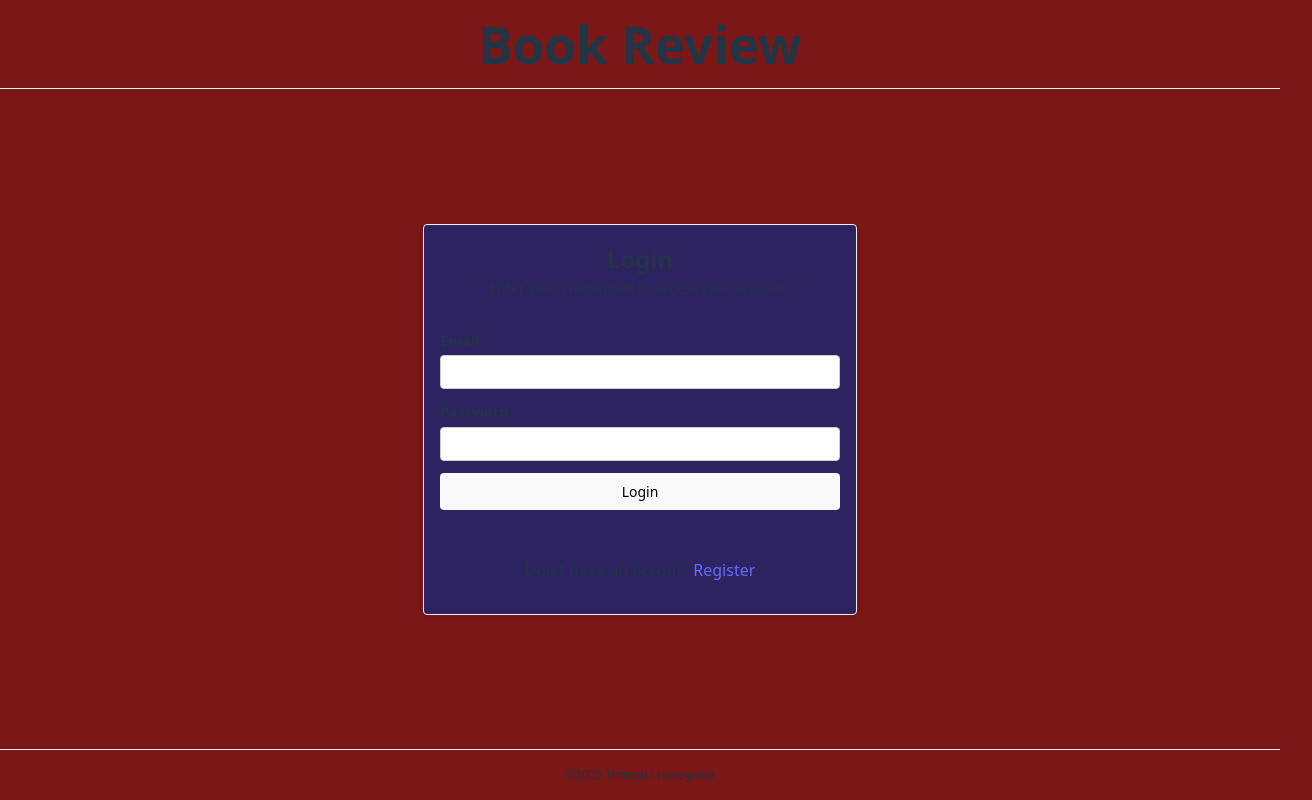
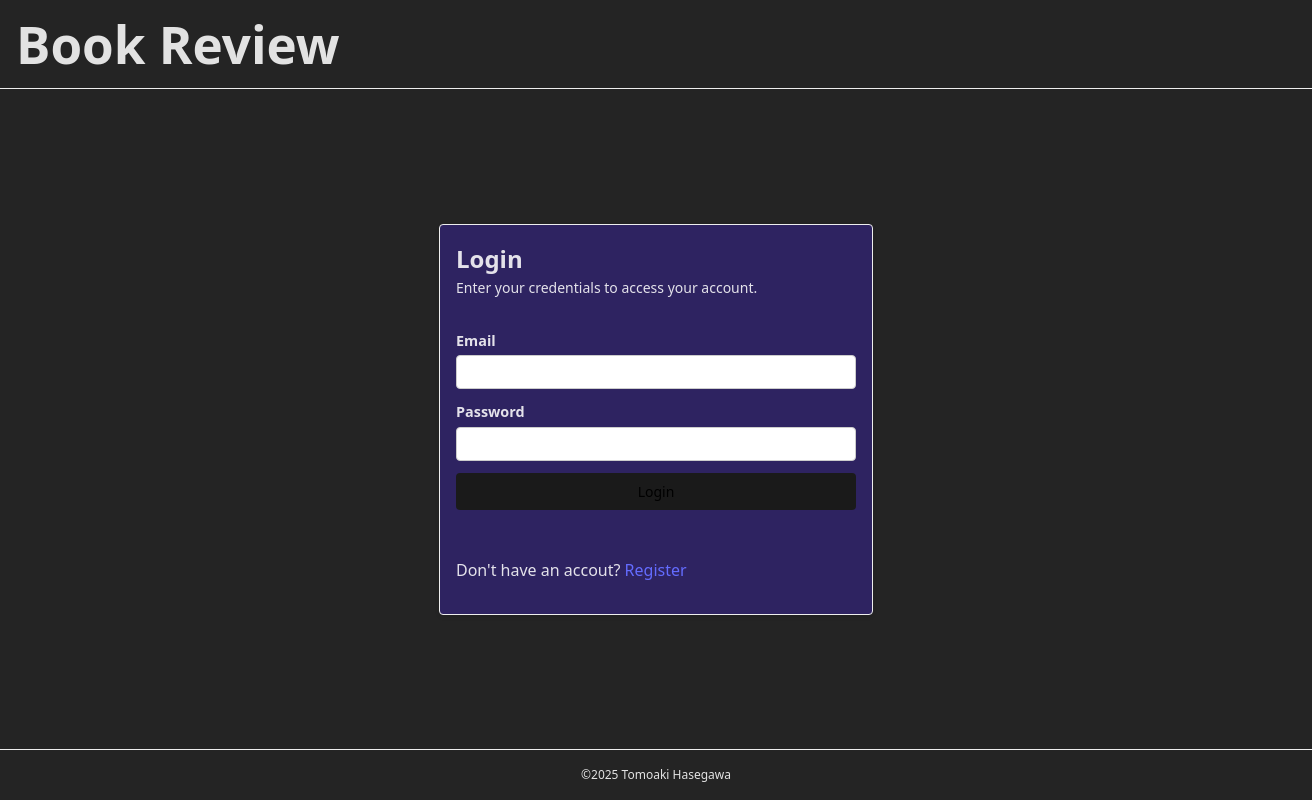
Before and after one commit to seicho811/my-book-review-app, a React (Vite) app: page /login in a window 1280 px wide. Shown: the whole page, 1312 px wide, since content can reach past the window. Built offline with nearby package versions, Linux system fonts and the light colour scheme.

Commit message:
feat: update layout and styling; enhance header user info display and restore user on mount

```diff
--- a/src/App.css
+++ b/src/App.css
@@ -1,5 +1,2 @@
 #root {
-  max-width: 1280px;
-  margin: 0 auto;
-  text-align: center;
 }
--- a/src/Layout.module.css
+++ b/src/Layout.module.css
@@ -2,5 +2,16 @@
   display: grid;
   grid-template-rows: auto 1fr auto;
   height: 100vh;
-  width: 100vw;
+  max-width: 100%;
 }
+
+.spacer {
+  height: 16px; /* Adjust the height as needed */
+}
+
+.content {
+  padding: 16px; /* Optional: Add some padding around the content */
+  overflow-y: auto; /* Optional: Enable vertical scrolling if content overflows */
+  width: 1280px;
+  margin: 0 auto;
+}
--- a/src/Layout.tsx
+++ b/src/Layout.tsx
@@ -8,7 +8,9 @@ export default function Layout() {
     <>
       <div className={style.layout}>
         <Header />
-        <Outlet />
+        <div className={style.content}>
+          <Outlet />
+        </div>
         <Footer />
       </div>
     </>
--- a/src/components/Header/Header.module.css
+++ b/src/components/Header/Header.module.css
@@ -1,6 +1,19 @@
+.header {
+  display: flex;
+  justify-content: space-between;
+  border-bottom: 1px solid #eee;
+}
+
 .heading {
   text-align: center;
   padding: 1rem;
   margin: 0;
-  border-bottom: 1px solid #eee;
 }
+
+.userInfo {
+  display: flex;
+  flex-direction: row;
+  align-items: center;
+  gap: 1rem;
+  padding-right: 1rem;
+}
--- a/src/components/Header/Header.tsx
+++ b/src/components/Header/Header.tsx
@@ -3,10 +3,12 @@ import { useAuth } from "../../contexts/AuthContext";
 export default function Header() {
   const { user, logout } = useAuth();
   return (
-    <header>
+    <header className={style.header}>
       <h1 className={style.heading}>Book Review</h1>
-      {user && user.name}
-      {user && <button onClick={logout}>Logout</button>}
+      <div className={style.userInfo}>
+        {user && <div>{user.name}</div>}
+        {user && <button onClick={logout}>Logout</button>}
+      </div>
     </header>
   );
 }
--- a/src/contexts/AuthContext.tsx
+++ b/src/contexts/AuthContext.tsx
@@ -1,4 +1,4 @@
-import { useState, createContext, useContext } from "react";
+import { useState, createContext, useContext, useEffect } from "react";
 import { login as loginApi, getUserInfo, signUp } from "../utils/api";
 import { useNavigate } from "react-router";
 
@@ -28,6 +28,30 @@ export function AuthProvider({ children }: { children: React.ReactNode }) {
   const [token, setToken] = useState<string | null>(() =>
     localStorage.getItem("token")
   );
+  // Restore user info on mount if token exists
+  useEffect(() => {
+    const storedToken = localStorage.getItem("token");
+    if (storedToken) {
+      // Try to restore user from localStorage first
+      const storedUserName = localStorage.getItem("userName");
+      if (storedUserName) {
+        setUser({ name: storedUserName });
+      } else {
+        // If user info is not in localStorage, fetch it from the API
+        getUserInfo(storedToken)
+          .then((userInfo) => {
+            setUser(userInfo);
+            localStorage.setItem("userName", userInfo.name);
+          })
+          .catch(() => {
+            // If fetching user info fails, clear auth data
+            setToken(null);
+            localStorage.removeItem("token");
+            localStorage.removeItem("userName");
+          });
+      }
+    }
+  }, []);
 
   const navigate = useNavigate();
 
@@ -38,6 +62,7 @@ export function AuthProvider({ children }: { children: React.ReactNode }) {
       setToken(token);
       setUser(userInfo);
       localStorage.setItem("token", token);
+      localStorage.setItem("user", JSON.stringify(userInfo));
     } catch {
       throw new Error(`Login failed`);
     }
@@ -51,6 +76,7 @@ export function AuthProvider({ children }: { children: React.ReactNode }) {
     setToken(null);
     setUser(null);
     localStorage.removeItem("token");
+    localStorage.removeItem("userName");
   }
 
   async function signUpAndLogin(name: string, email: string, password: string) {
@@ -60,6 +86,7 @@ export function AuthProvider({ children }: { children: React.ReactNode }) {
       setToken(token);
       setUser(userInfo);
       localStorage.setItem("token", token);
+      localStorage.setItem("user", JSON.stringify(userInfo));
     } catch {
       throw new Error("Sign up failed");
     }
--- a/src/index.css
+++ b/src/index.css
@@ -25,8 +25,6 @@ a:hover {
 body {
   margin: 0;
   padding: 0;
-  display: flex;
-  place-items: center;
   min-width: 320px;
   min-height: 100vh;
 }
@@ -54,16 +52,3 @@ button:focus,
 button:focus-visible {
   outline: 4px auto -webkit-focus-ring-color;
 }
-
-@media (prefers-color-scheme: light) {
-  :root {
-    color: #213547;
-    background-color: #7c1717;
-  }
-  a:hover {
-    color: #747bff;
-  }
-  button {
-    background-color: #f9f9f9;
-  }
-}
--- a/src/pages/Page.module.css
+++ b/src/pages/Page.module.css
@@ -2,4 +2,5 @@
   display: flex;
   align-items: center;
   justify-content: center;
+  height: 100%;
 }
```
